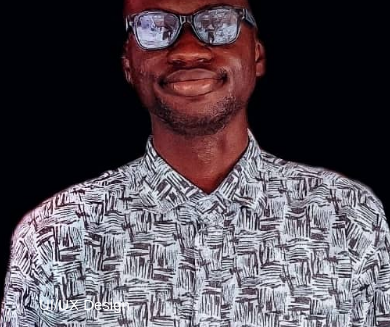
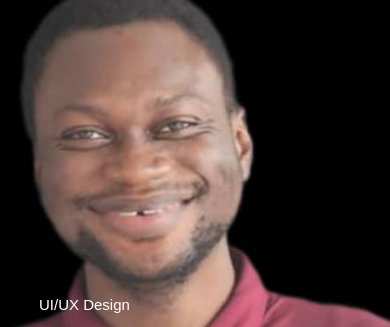
Before and after one commit to Mrwholesome01/MuhammadAbdullahi-portfolio, a plain HTML site: page index.html in a window 390 px wide. Shown: the part 166-493 px from the top of the page. Drawn offline with Linux system fonts and the light colour scheme.

Commit message:
Update style.css

```diff
--- a/style.css
+++ b/style.css
@@ -17,7 +17,7 @@ body {
 #header {
     width: 100%;
     height: 100vh;
-    background-image: url(images/dattijoeditedcropedimg.jpg);
+    background-image: url(images/dattijopicturefullscreen.jpg);
     background-size: cover;
     background-position: center;
 }
@@ -403,7 +403,7 @@ nav .fa-solid {
     }
 
     #header {
-        background-image: url(images/dattijoeditedpicture.jpg);
+        background-image: url(images/datijopicturesmallscreen.jpg);
     }
 
     .header-text {
```
